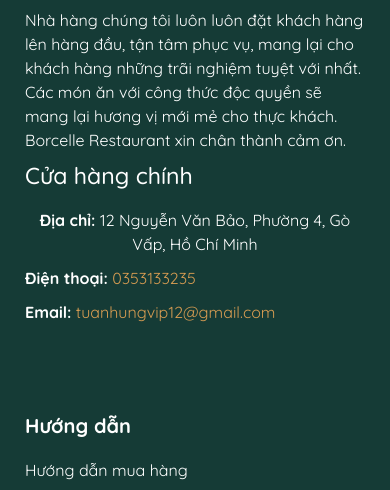
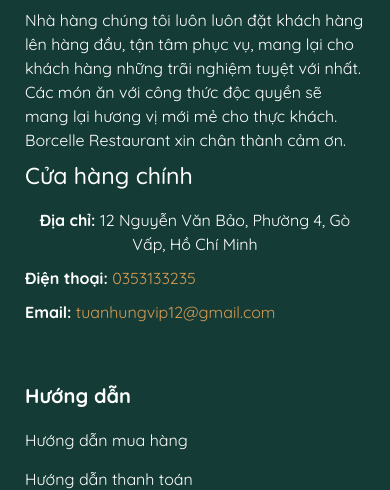
Before and after one commit to trantuanhung1209/borcelle-restaurant, a plain HTML site: page pages/cart/index.html in a window 390 px wide. Shown: the part 617-1107 px from the top of the page. Drawn offline with nearby package versions, Linux system fonts and the light colour scheme.

Commit message:
fix footer flex-wrap

```diff
--- a/shared/css/style.css
+++ b/shared/css/style.css
@@ -590,7 +590,11 @@ a {
     justify-content: start;
     align-items: center;
     gap: 50px;
-    flex-wrap: wrap;
+
+    @media screen and (max-width: 991.98px) {
+        flex-wrap: wrap;
+        gap: 20px;
+    }
 }
 
 .footer .inner-left {
```
